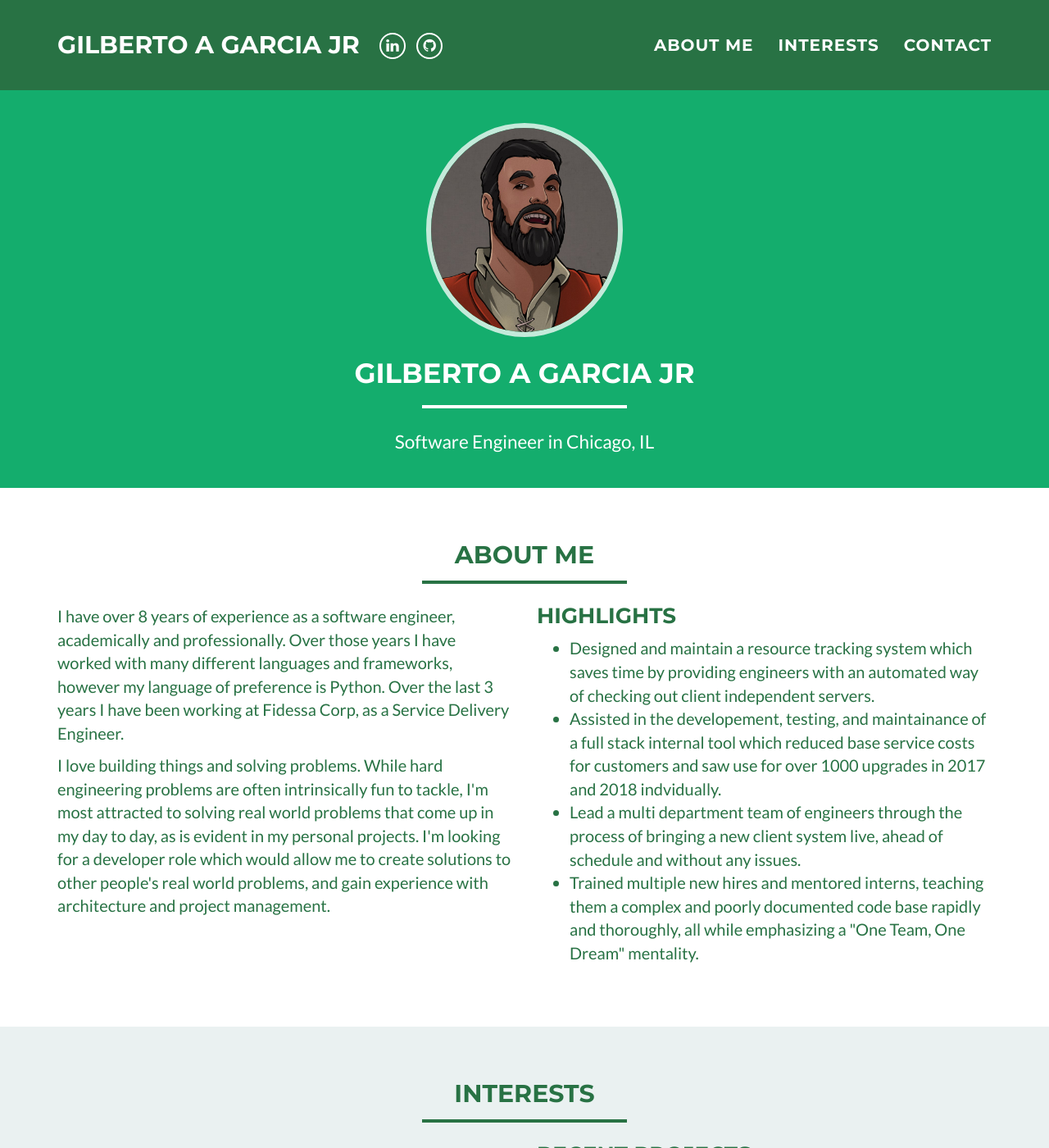
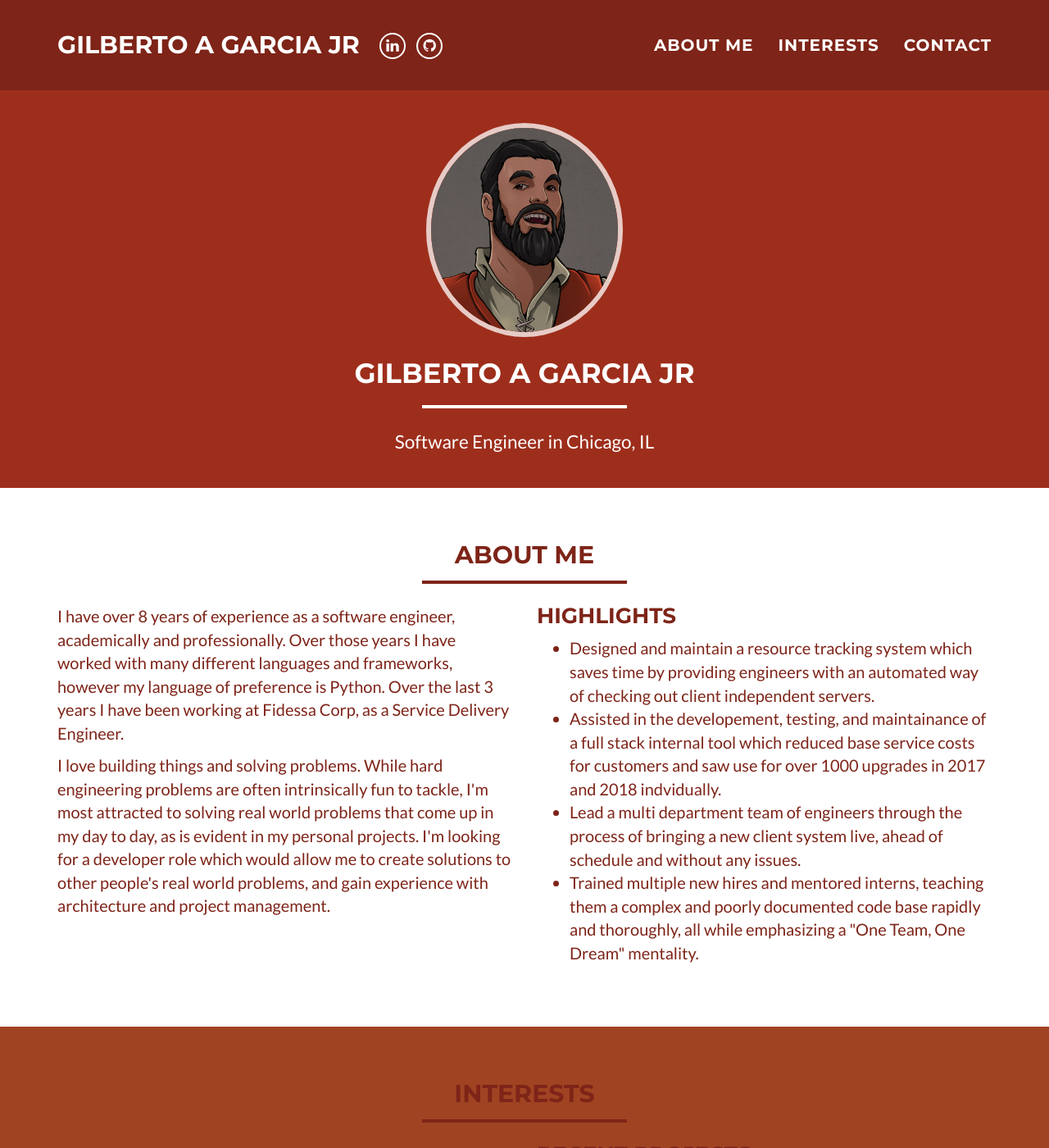
Before and after one commit to CaptainOmNoms/CaptainOmNoms.github.io, a Jekyll site: the page built from index.html, in a window 1280 px wide and 1400 px high. Shown: the whole window at 82% size. Built offline with Jekyll 4.4.1, drawn with Linux system fonts in a browser that asks for light colours.

Commit message:
Update _config.yml

```diff
--- a/_config.yml
+++ b/_config.yml
@@ -21,11 +21,11 @@ bing_verify:
 
 # Color settings (hex-codes without the leading hash-tag)
 color:
-  primary: 14ad6d
-  primary-rgb: "20, 173, 109"
-  secondary: 287244
-  secondary-dark: 174c2b
-  section-tout: eaf1f1
+  primary: 9E2E1C
+  primary-rgb: "158, 46, 28"
+  secondary: 7E2418
+  secondary-dark: 6A2516
+  section-tout: A04322
 
 
 
```
